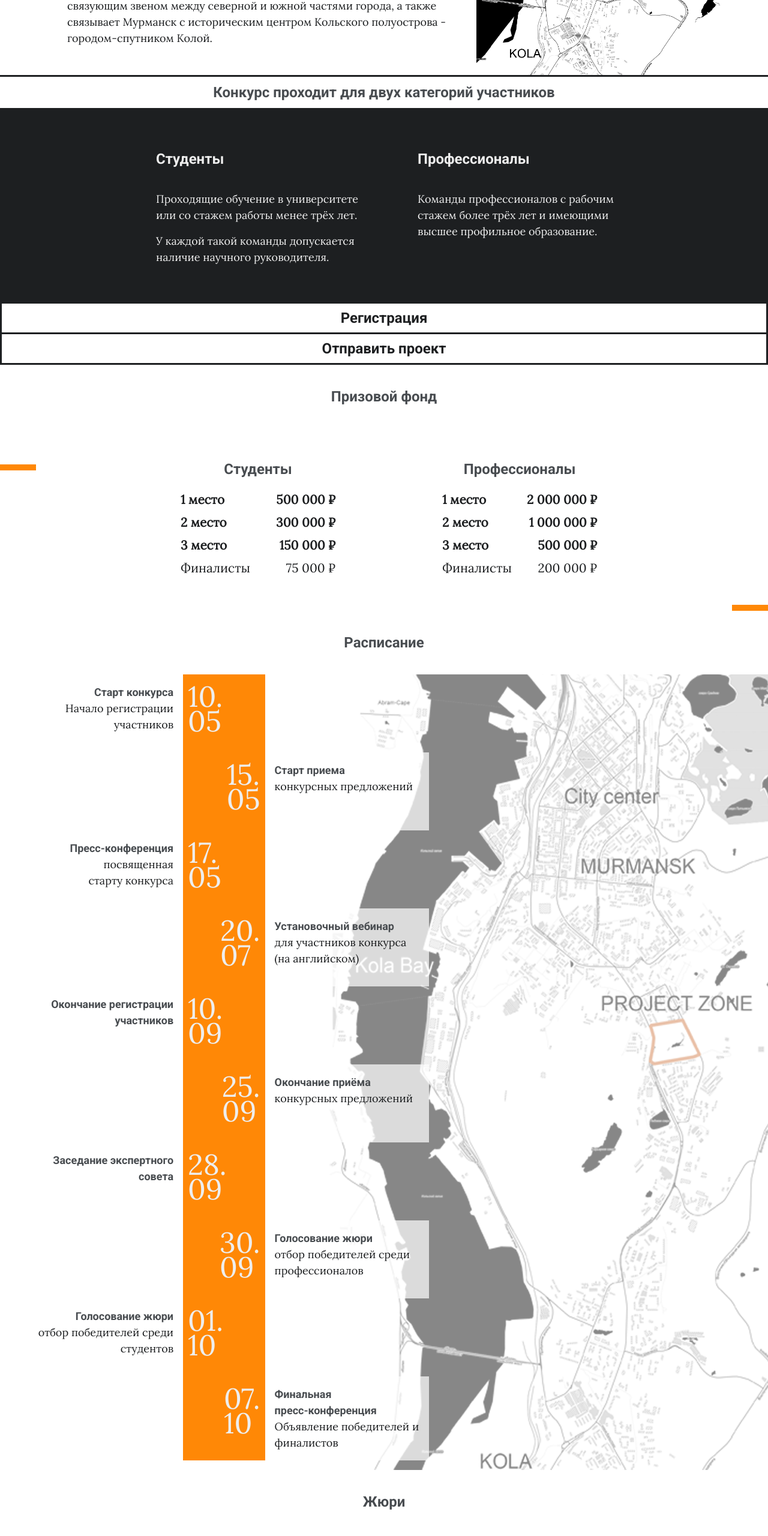
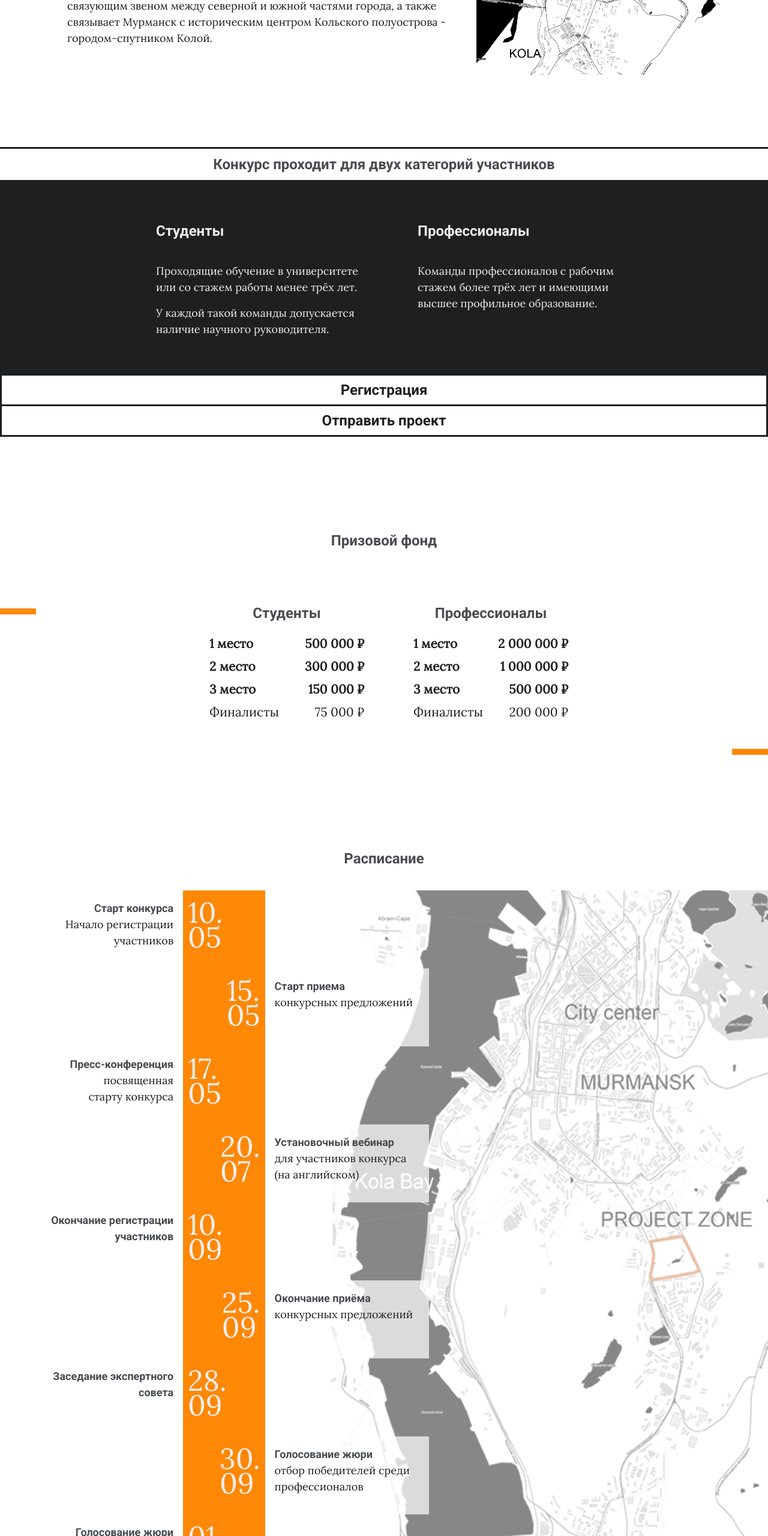
Before and after one commit to revuwem/cozinessvalley_lp, a plain HTML site: page index.html in a window 1280 px wide. Shown: the part 3800-6360 px from the top of the page at 60% size. Drawn offline with nearby package versions, Linux system fonts and the light colour scheme.

Commit message:
set padding top to menu related sections

```diff
--- a/stylesheets/scss/main.scss
+++ b/stylesheets/scss/main.scss
@@ -31,7 +31,7 @@ $header-font-family: "Roboto", sans-serif;
 $header-color: #484c50;
 
 $base-section-height: 100vh;
-$base-section-padding: 3rem 0rem;
+$section-padding-top: 120px;
 
 $base-list-padding: 1rem;
 $base-list-margin-bottom: 0;
@@ -112,8 +112,8 @@ ul {
   }
 }
 
-.hero::after{
-  content: '';
+.hero::after {
+  content: "";
   display: block;
   clear: both;
 }
@@ -125,7 +125,7 @@ ul {
   display: flex;
   flex-wrap: wrap;
 
-   .vendors-links{
+  .vendors-links {
     flex-grow: 1;
     max-width: 150px;
     margin: 0;
@@ -133,13 +133,13 @@ ul {
     justify-content: space-evenly;
     font-size: 0.5rem;
 
-     img{
+    img {
       width: 50px;
       height: 50px;
     }
   }
 
-   .nav-items{
+  .nav-items {
     margin-left: 25px;
     font-size: 0.9em;
     flex-grow: 2;
@@ -149,10 +149,9 @@ ul {
 #main-navbar a {
   color: $base-light-color;
   font-family: $header-font-family;
-
 }
 
-.bg-navy{
+.bg-navy {
   background: rgba(37, 45, 53, 1);
 }
 
@@ -191,7 +190,6 @@ section .row {
   }
 }
 
-
 @media (max-width: 767px) {
   #about {
     section {
@@ -218,7 +216,8 @@ section .row {
 #valley-overview {
   height: $base-section-height;
   background: $coziness-valley-brand-colors-3-hex
-    url("../../images/coziness-valley-overview.jpeg") center/cover no-repeat fixed;
+    url("../../images/coziness-valley-overview.jpeg") center/cover no-repeat
+    fixed;
 }
 
 /*Situation plan section*/
@@ -282,7 +281,7 @@ section .row {
 
 /*Participants section*/
 #participants {
-  padding-top: 0;
+  padding-top: $section-padding-top;
 
   h2 {
     margin: 0;
@@ -328,9 +327,9 @@ a.btn.brand-btn {
   font-family: $header-font-family;
 }
 
-
 /*Prizes table styles*/
-
+#prizes {
+  padding-top: $section-padding-top;
   .prizes-list {
     position: relative;
     margin: 0 auto;
@@ -380,6 +379,7 @@ a.btn.brand-btn {
     height: 10px;
     background-color: #ff8806;
   }
+}
 
 @media only screen and (min-width: 720px) {
   .prizes-list {
@@ -392,8 +392,9 @@ a.btn.brand-btn {
 }
 
 /*Schedule section*/
-#schedule{
-  .row{
+#schedule {
+  padding-top: $section-padding-top;
+  .row {
     background: url("../../images/transparent-situation-plan.png");
     background-size: contain;
     background-repeat: no-repeat;
@@ -421,7 +422,7 @@ a.btn.brand-btn {
       flex: 2 1 60%;
       text-align: right;
 
-      strong{
+      strong {
         color: $header-color;
         font-family: $header-font-family;
       }
@@ -441,7 +442,7 @@ a.btn.brand-btn {
     flex-direction: row-reverse;
     align-self: flex-end;
 
-    p{
+    p {
       text-align: left;
     }
 
@@ -451,25 +452,28 @@ a.btn.brand-btn {
     }
   }
 
-  .timeline:nth-child(1)::before{
-    content: '';
+  .timeline:nth-child(1)::before {
+    content: "";
     position: relative;
     top: 0;
     right: 0;
   }
 }
 
-@media only screen and (max-width: 719px){
-  .timelines{
+@media only screen and (max-width: 719px) {
+  .timelines {
     padding: 1rem;
     min-width: auto;
-    .timeline{
+    .timeline {
       width: 100%;
     }
   }
 }
 
 /*Juri list*/
-.juri-list{
+#juri {
+  padding-top: $section-padding-top;
+  .juri-list {
     max-width: 800px;
   }
+}
```
Also changed, not shown: stylesheets/css/main.css, 1 other file. Lines whose indentation alone changed are shown as unchanged.
